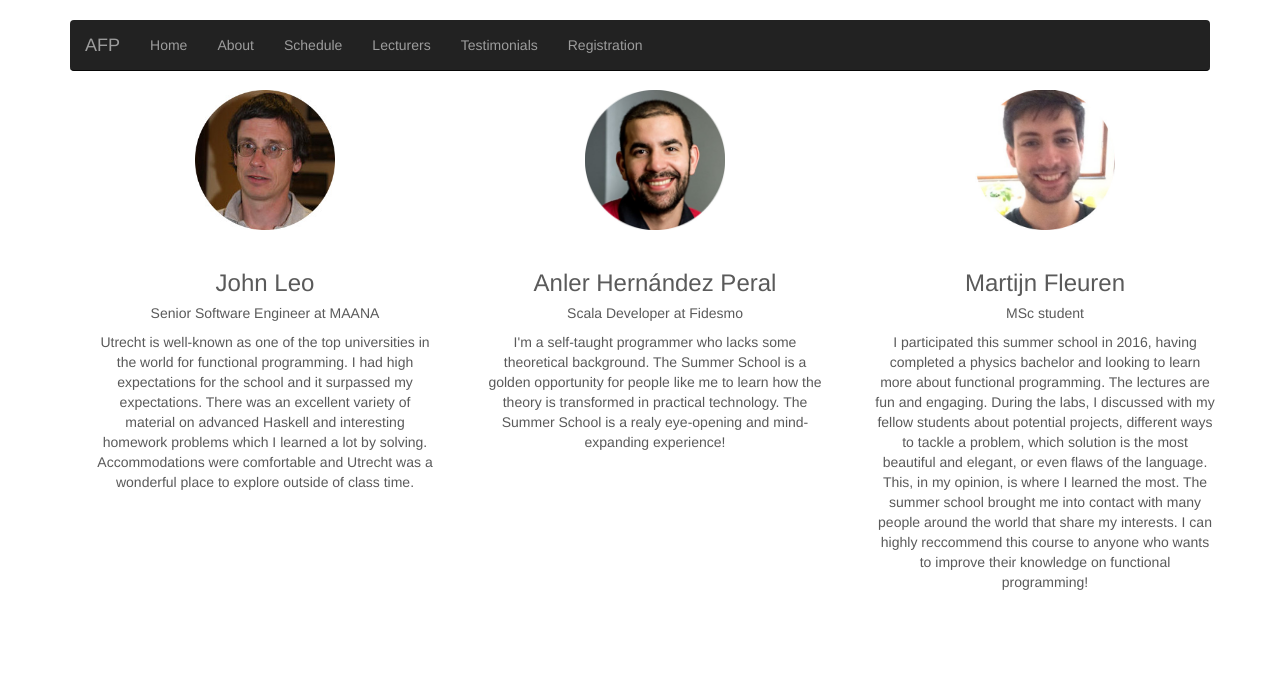
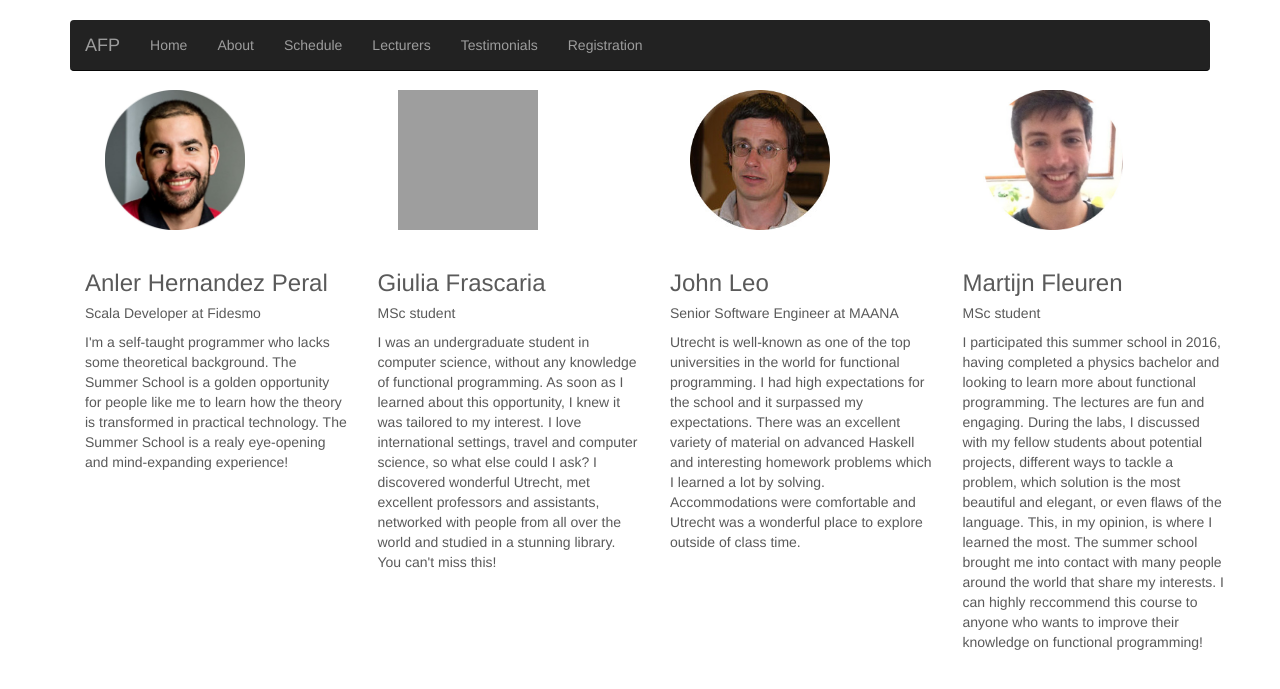
Before and after one commit to AFP-2017/AFP-2017, a Jekyll site: the page built from testimonials.html, in a window 1280 px wide. Shown: the top 689 px of the page. Built offline with Jekyll 4.4.1, drawn with Linux system fonts in a browser that asks for light colours; nearby versions of some CDN libraries; grey boxes are pictures that could not be loaded.

Commit message:
Added testimonials.

```diff
--- a/testimonials.html
+++ b/testimonials.html
@@ -7,65 +7,79 @@ layout: default
   <!-- Three columns of text below the carousel -->
 
   <div class="row">
-    <div class="col-lg-4">
-      <img src=
-      "img/john.jpg"
-           alt="John Leo" width="140" height="140"
-           class="profile-img">
+    <div class="col-lg-3">
+      <img src="img/anler.jpeg" alt="Anler Hernandez Peral"
+      width="140" height="140" class="profile-img">
+
+      <h3>Anler Hernandez Peral</h3>
+
+      <h5>Scala Developer at Fidesmo</h5>
+
+      <p>I'm a self-taught programmer who lacks some theoretical
+      background. The Summer School is a golden opportunity for
+      people like me to learn how the theory is transformed in
+      practical technology. The Summer School is a realy
+      eye-opening and mind-expanding experience!</p>
+    </div><!-- /.col-lg-4 -->
+
+    <div class="col-lg-3">
+      <img src="img/giulia.jpg" alt="Giulia Frascaria" width=
+      "140" height="140" class="profile-img">
+
+      <h3>Giulia Frascaria</h3>
+
+      <h5>MSc student</h5>
+
+      <p>I was an undergraduate student in computer science,
+      without any knowledge of functional programming. As soon as
+      I learned about this opportunity, I knew it was tailored to
+      my interest. I love international settings, travel and
+      computer science, so what else could I ask? I discovered
+      wonderful Utrecht, met excellent professors and assistants,
+      networked with people from all over the world and studied
+      in a stunning library. You can't miss this!</p>
+    </div><!-- /.col-lg-4 -->
+
+    <div class="col-lg-3">
+      <img src="img/john.jpg" alt="John Leo" width="140" height=
+      "140" class="profile-img">
 
       <h3>John Leo</h3>
+
       <h5>Senior Software Engineer at MAANA</h5>
 
-      <p>Utrecht is well-known as one of the top universities in the
-      world for functional programming. I had high expectations for
-      the school and it surpassed my expectations.  There was an
-      excellent variety of material on advanced Haskell and
-      interesting homework problems which I learned a lot by solving.
-      Accommodations were comfortable and Utrecht was a wonderful place
-      to explore outside of class time.</p>
-
+      <p>Utrecht is well-known as one of the top universities in
+      the world for functional programming. I had high
+      expectations for the school and it surpassed my
+      expectations. There was an excellent variety of material on
+      advanced Haskell and interesting homework problems which I
+      learned a lot by solving. Accommodations were comfortable
+      and Utrecht was a wonderful place to explore outside of
+      class time.</p>
     </div><!-- /.col-lg-4 -->
 
 
-    <div class="col-lg-4">
-      <img src=
-      "img/anler.jpeg"
-      alt="Anler Hernandez Peral" width="140" height="140" class=
-      "profile-img">
+    <div class="col-lg-3">
+      <img src="img/martijn.jpg" alt="Martijn Fleuren" width=
+      "140" height="140" class="profile-img">
 
-      <h3>Anler Hernández Peral</h3>
-	<h5>Scala Developer at Fidesmo</h5>
+      <h3>Martijn Fleuren</h3>
 
-      <p> I'm a self-taught programmer who lacks some theoretical
-      background. The Summer School is a golden opportunity for people
-      like me to learn how the theory is transformed in practical
-      technology. The Summer School is a realy eye-opening and
-      mind-expanding experience!</p>
+      <h5>MSc student</h5>
 
+      <p>I participated this summer school in 2016, having
+      completed a physics bachelor and looking to learn more
+      about functional programming. The lectures are fun and
+      engaging. During the labs, I discussed with my fellow
+      students about potential projects, different ways to tackle
+      a problem, which solution is the most beautiful and
+      elegant, or even flaws of the language. This, in my
+      opinion, is where I learned the most. The summer school
+      brought me into contact with many people around the world
+      that share my interests. I can highly reccommend this
+      course to anyone who wants to improve their knowledge on
+      functional programming!</p>
     </div><!-- /.col-lg-4 -->
 
-    <div class="col-lg-4">
-      <img src=
-      "img/martijn.jpg"
-      alt="Martijn Fleuren" width="140" height="140" class=
-      "profile-img">
-
-      <h3>Martijn Fleuren</h3>
-      	<h5>MSc student</h5>
-
-      <p> I participated this summer school in 2016, having completed
-	a physics bachelor and looking to learn more about functional
-	programming. The lectures are fun and engaging. During the
-	labs, I discussed with my fellow students about potential
-	projects, different ways to tackle a problem, which solution
-	is the most beautiful and elegant, or even flaws of the
-	language. This, in my opinion, is where I learned the
-	most. The summer school brought me into contact with many
-	people around the world that share my interests. I can highly
-	reccommend this course to anyone who wants to improve their
-	knowledge on functional programming!</p>
-    </div><!-- /.col-lg-4 -->
   </div><!-- /.row -->
-
-
 </div>
```
